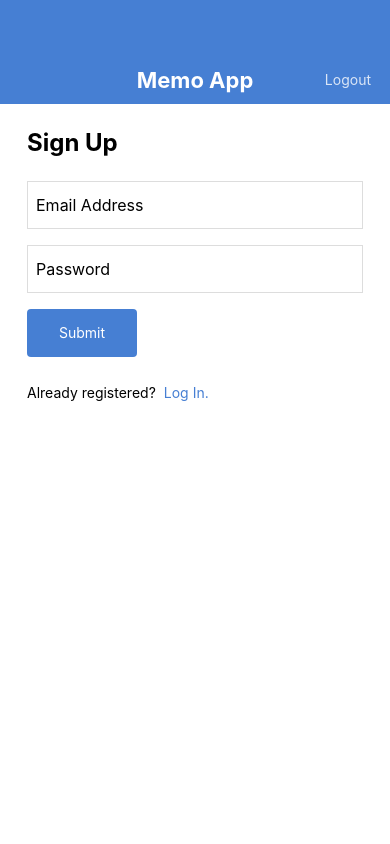
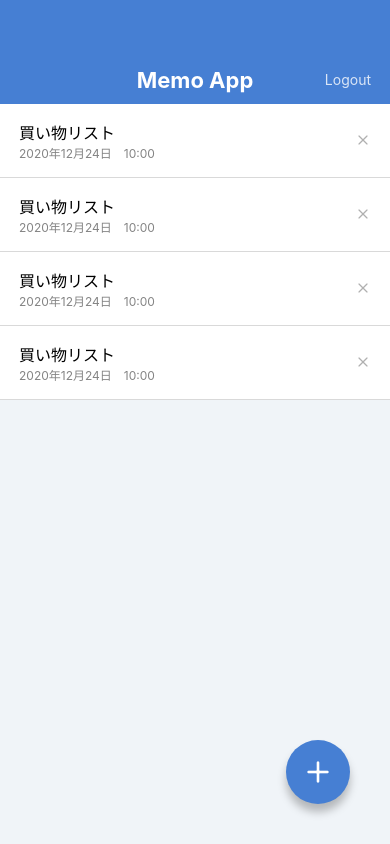
Before and after one commit to kawasaki75/MemoApp3, a React Native app: screen / in a window 390 px wide. Built offline with nearby package versions, Linux system fonts and the light colour scheme.

Commit message:
Make components touchable

```diff
--- a/App.jsx
+++ b/App.jsx
@@ -1,14 +1,14 @@
 import React from 'react';
 
-// import MemoListScreen from './src/screens/MemoListScreen';
+import MemoListScreen from './src/screens/MemoListScreen';
 // import MemoDetailScreen from './src/screens/MemoDetailScreen';
 // import MemoEditScreen from './src/screens/MemoEditScreen';
 // import MemeCreateScreen from './src/screens/MemoCreateScreen';
 // import LogInScreen from './src/screens/LogInScreen';
-import SignUpScreen from './src/screens/SignUpScreen';
+// import SignUpScreen from './src/screens/SignUpScreen';
 
 export default function App() {
   return (
-  <SignUpScreen />
+  <MemoListScreen />
   );
 }
--- a/src/components/Button.jsx
+++ b/src/components/Button.jsx
@@ -1,20 +1,25 @@
 import React from 'react';
-import {View,Text,StyleSheet} from 'react-native';
-import { string } from 'prop-types';
+import {TouchableOpacity,Text,StyleSheet} from 'react-native';
+import { func, string } from 'prop-types';
 
 export default function Button(props) {
-    const { label }= props;
+    const { label, onPress }= props;
     return (
-     <View style={styles.buttomContainer}>
+     <TouchableOpacity style={styles.buttomContainer} onPress={onPress}>
         <Text style={styles.buttomLabel}>{ label }</Text>
-     </View>
+     </TouchableOpacity>
 
     );
 }
 
 Button.propTypes = {
     label: string.isRequired,
+    onPress: func,
 };
+
+Button.defaultProps ={
+    onPress: null,
+}
 
 const styles = StyleSheet.create({
     buttomContainer: {
--- a/src/components/CircleButton.jsx
+++ b/src/components/CircleButton.jsx
@@ -1,24 +1,26 @@
 import React from "react";
-import {View,StyleSheet} from 'react-native';
-import {string, shape} from 'prop-types';
+import {StyleSheet, TouchableOpacity } from 'react-native';
+import {string, shape, func } from 'prop-types';
 import { Feather } from '@expo/vector-icons';
 
 export default function CircleButton(props) {
-    const {style, name}=props;
+    const {style, name, onPress}=props;
     return (
-     <View style={[styles.circleButtom, style]}>
+     <TouchableOpacity style={[styles.circleButtom, style]} onPress={onPress}>
         <Feather name={name} size={32} color="white" />
-     </View>
+     </TouchableOpacity>
     );
 }
 
 CircleButton.protoTypes = {
     style: shape(),
     name: string.isRequired,
+    onPress: func,
 };
 
 CircleButton.defaultproto = {
     style: null,
+    onPress: null,
 };
 
 const styles = StyleSheet.create({
--- a/src/components/MemoList.jsx
+++ b/src/components/MemoList.jsx
@@ -1,5 +1,5 @@
 import React from "react";
-import {View,Text,StyleSheet} from 'react-native';
+import {View,Text,StyleSheet, TouchableOpacity} from 'react-native';
 import { Feather } from '@expo/vector-icons';
 
 export default function MemoList() {
@@ -10,9 +10,9 @@
            <Text style={styles.momoListItemTitle}>買い物リスト</Text>
            <Text style={styles.momoListItemDate}>2020年12月24日　10:00</Text>
          </View>
-         <View>
+         <TouchableOpacity>
            <Feather name="x" size={16} color="#B0B0B0" />
-         </View>
+         </TouchableOpacity>
         </View>
 
         <View style={styles.momoListItem}>
@@ -20,9 +20,9 @@
            <Text style={styles.momoListItemTitle}>買い物リスト</Text>
            <Text style={styles.momoListItemDate}>2020年12月24日　10:00</Text>
          </View>
-         <View>
+         <TouchableOpacity>
           <Feather name="x" size={16} color="#B0B0B0" />
-         </View>
+         </TouchableOpacity>
         </View>
 
         <View style={styles.momoListItem}>
@@ -30,9 +30,9 @@
            <Text style={styles.momoListItemTitle}>買い物リスト</Text>
            <Text style={styles.momoListItemDate}>2020年12月24日　10:00</Text>
          </View>
-         <View>
+         <TouchableOpacity>
           <Feather name="x" size={16} color="#B0B0B0" />
-         </View>
+         </TouchableOpacity>
         </View>
 
         <View style={styles.momoListItem}>
@@ -40,9 +40,9 @@
            <Text style={styles.momoListItemTitle}>買い物リスト</Text>
            <Text style={styles.momoListItemDate}>2020年12月24日　10:00</Text>
          </View>
-         <View>
+         <TouchableOpacity>
           <Feather name="x" size={16} color="#B0B0B0" />
-         </View>
+         </TouchableOpacity>
         </View>
     </View>
     );
--- a/src/screens/LogInScreen.jsx
+++ b/src/screens/LogInScreen.jsx
@@ -1,5 +1,5 @@
 import React from 'react';
-import { View, Text, TextInput, StyleSheet } from 'react-native';
+import { View, Text, TextInput, StyleSheet, TouchableOpacity } from 'react-native';
 
 import AppBar from '../components/AppBar';
 import Button from '../components/Button';
@@ -15,7 +15,9 @@
             <Button label="Submit" />
             <View style={styles.footer}>
                 <Text style={styles.footerText}>Not registered?</Text>
-                <Text style={styles.footerLink}>Sign up here!</Text>
+                <TouchableOpacity>
+                  <Text style={styles.footerLink}>Sign up here!</Text>
+                </TouchableOpacity>
             </View>
         </View>
       </View>
--- a/src/screens/SignUpScreen.jsx
+++ b/src/screens/SignUpScreen.jsx
@@ -1,5 +1,5 @@
 import React from 'react';
-import { View, Text, TextInput, StyleSheet } from 'react-native';
+import { View, Text, TextInput, StyleSheet, TouchableOpacity } from 'react-native';
 
 import AppBar from '../components/AppBar';
 import Button from '../components/Button';
@@ -15,7 +15,9 @@
             <Button label="Submit" />
             <View style={styles.footer}>
                 <Text style={styles.footerText}>Already registered?</Text>
-                <Text style={styles.footerLink}>Log In.</Text>
+                <TouchableOpacity>
+                    <Text style={styles.footerLink}>Log In.</Text>
+                </TouchableOpacity>
             </View>
         </View>
       </View>
```
